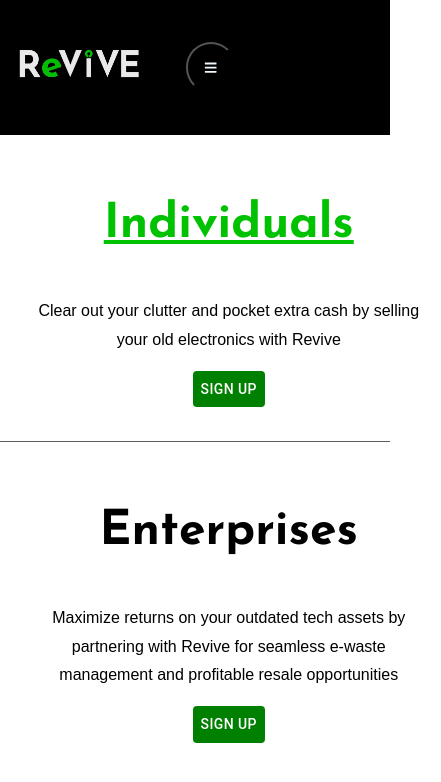
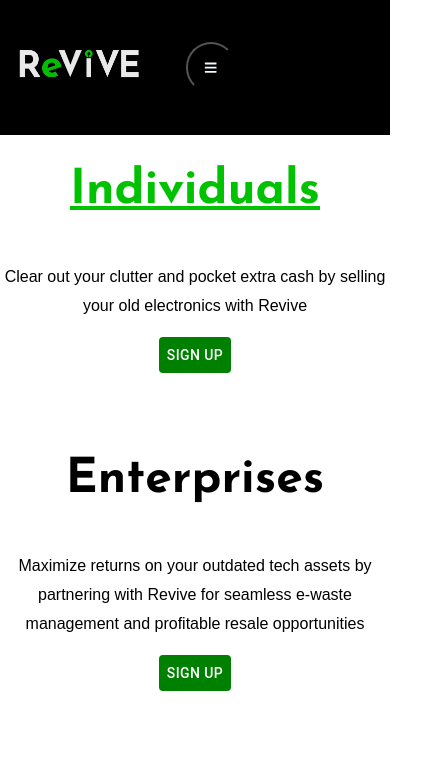
Before and after one commit to lathika-sunder/full-stack-re, a React (Vite) app in the folder revive-frontend/: page /sign-up in a window 390 px wide. Shown: the top 782 px of the page, 441 px wide, since content can reach past the window. Built offline with nearby package versions, Linux system fonts and the light colour scheme.

Commit message:
Update UI

```diff
--- a/revive-frontend/src/components/NavbarComp/NavbarComp.css
+++ b/revive-frontend/src/components/NavbarComp/NavbarComp.css
@@ -62,7 +62,7 @@
     flex-direction: column;
     z-index: 999;
 
-    padding: 2vh 6vh 2vh 6vh;
+    /* padding: 2vh 6vh 2vh 6vh; */
     /* box-shadow: 0 8px 32px 0 rgba(31, 38, 135, 0.37); */
     backdrop-filter: blur(4px);
     -webkit-backdrop-filter: blur(4px);
--- a/revive-frontend/src/pages/HomePage/HomePage.css
+++ b/revive-frontend/src/pages/HomePage/HomePage.css
@@ -2,7 +2,18 @@
     display: flex;
     justify-content: center;
     align-items: center;
+   height: 85vh;
+}
+.home{
+    background-image: url("https://www.startpage.com/av/proxy-image?piurl=http%3A%2F%2Fclipart-library.com%2Fimages_k%2Ftransparent-nature%2Ftransparent-nature-19.png&sp=1708412366Tb820907b74693c420b9a94a414129959eaa4719eb720c8b8dacbb91eb2bbf8e1");
+    backface-visibility: 50%;
 
+}
+
+.home-img{
+    /* height: 50vh; */
+    width: 50vh;
+    /* left:10vh */
 }
 .hero-content{
     display: flex;
@@ -11,7 +22,7 @@
     font-size: x-large;
     flex-direction: column;
     margin: 12vh;
-    padding: 12vh;
+    padding: 2vh;
 }
 .home .hero-content img{
     padding: 0;
@@ -51,5 +62,16 @@
     .home .hero-content p{
         width:100%;
     }
+    .home{
+        display: flex;
+        flex-direction: column;
+        width: 100%;
+    }
+    body{
+        overflow-x:hidden ;
+    }
+    .home-img{
+        display: none;
+    }
 
 }
--- a/revive-frontend/src/pages/HomePage/HomePage.jsx
+++ b/revive-frontend/src/pages/HomePage/HomePage.jsx
@@ -2,12 +2,14 @@
 import "./HomePage.css";
 import Button from "@mui/material/Button";
 import { Link } from "react-router-dom";
+import homeImg from '../../assets/images/home-img.png';
 import logo from '../../assets/images/revive-logo.png';
 const HomePage = () => {
   return (
     <div className="home">
+      <img className="home-img" src={homeImg}></img>
       <div className="hero-content">
-        {/* <img src={logo}></img> */}
+
         <h1>
           Turn your <span>Waste </span>
           into <span>Wealth</span> Now
--- a/revive-frontend/src/pages/LoginPage/LoginPage.jsx
+++ b/revive-frontend/src/pages/LoginPage/LoginPage.jsx
@@ -31,6 +31,7 @@
       ...prevData,
       [name]: value,
     }));
+
   };
 
   const sendCaptcha= async ()=>{
--- a/revive-frontend/src/pages/SignUpPage/SignUpPage.css
+++ b/revive-frontend/src/pages/SignUpPage/SignUpPage.css
@@ -17,9 +17,17 @@
     .sign-up-landing .line{
         background-color: rgba(0, 0, 0, 0.637);
         width: 100%;
-        height: 0.1vh;
+        height: 0vh;
     }
     .sign-up-landing .column{
         width: 100%;
+        padding-bottom: 6vh;
+    }
+    .sign-up-landing .hero-content p{
+        width: fit-content;
+    }
+    .hero-content{
+        margin: 0 0 0 0;
+        padding: 0;
     }
 }
```
Also changed, not shown: revive-frontend/src/assets/images/home-img.png (added).
